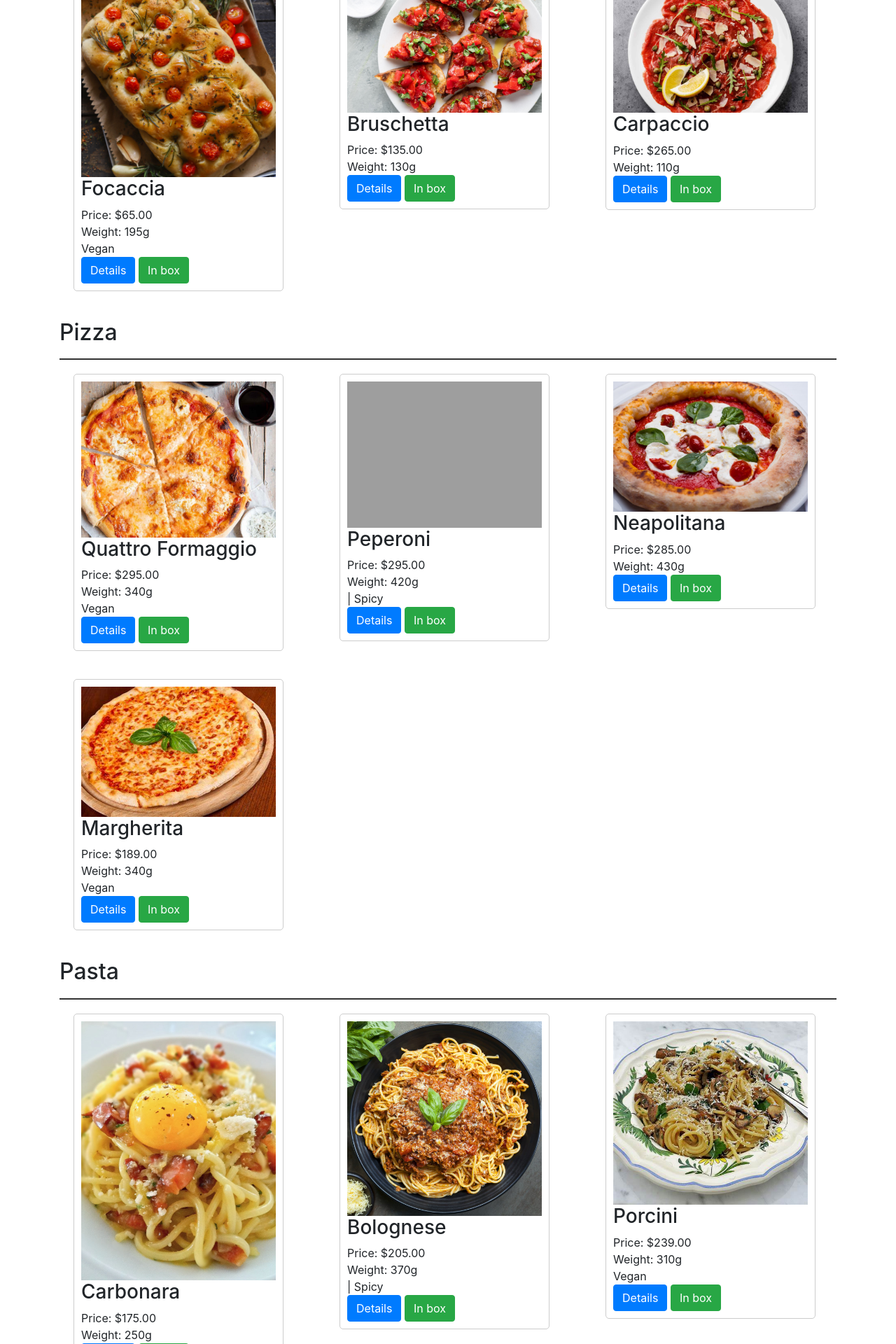
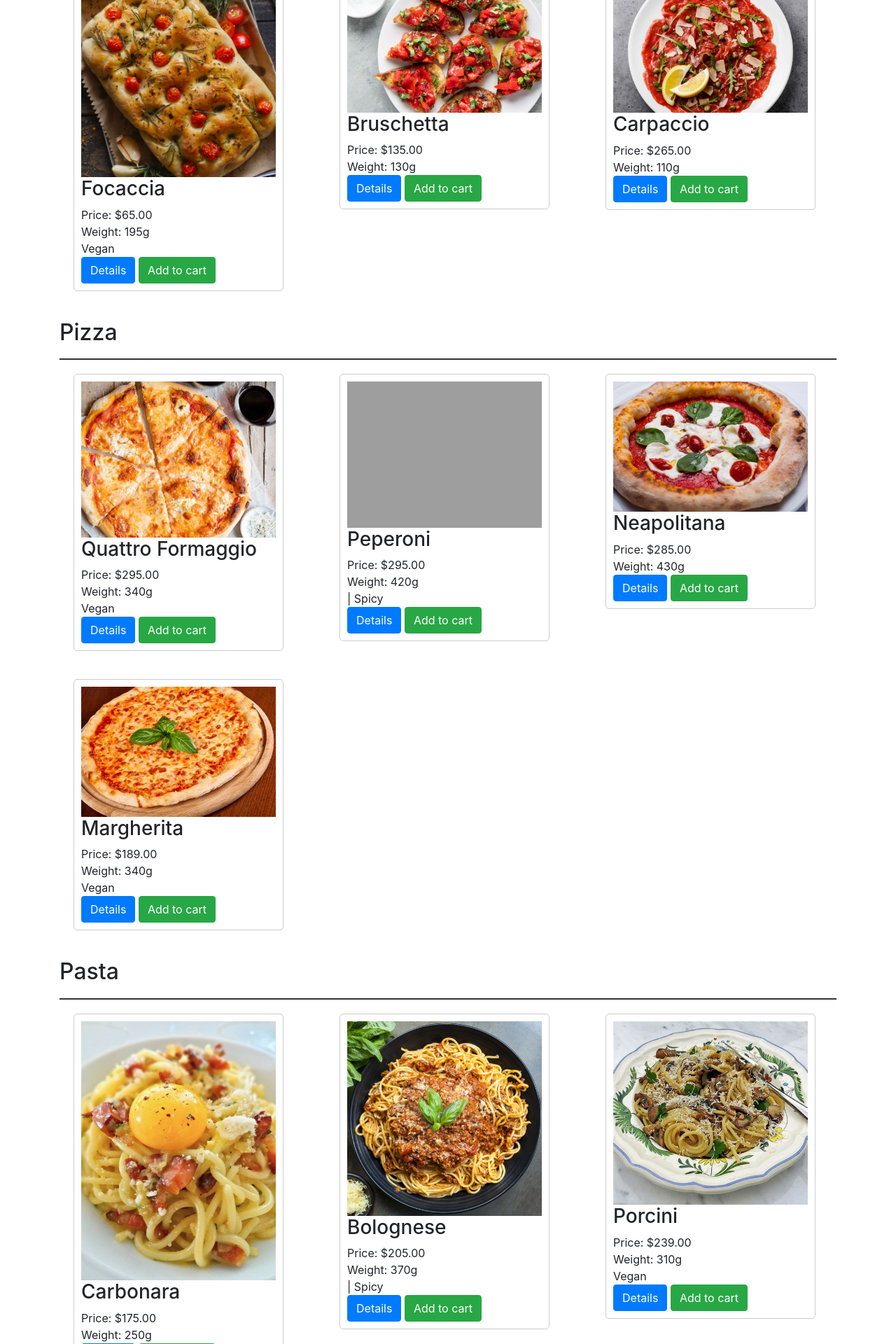
Before and after one commit to MytsakNatalia/Restaurant_Django_Project, a Django app: page /menu/ in a window 1280 px wide. Shown: the part 372-2292 px from the top of the page at 70% size. Run offline with Django 4.2, Linux system fonts and the light colour scheme; data comes from the database, SQL or seed files in the repository; both versions use the stored data as it was after the commit; some libraries are stand-ins or nearby versions; grey boxes are pictures that could not be loaded.

Commit message:
Shoping Cart edited

```diff
--- a/restaurant/menu/templates/menu/base.html
+++ b/restaurant/menu/templates/menu/base.html
@@ -111,7 +111,7 @@
         <nav class="additional-links">
             <div class="container">
                 <ul>
-                    <li><a href="#">My Box</a></li>
+                    <li><a href="{%url 'shopping_cart:view_cart'%}">My Box</a></li>
                     <li><a href="{% url 'reservations:user_reservations'%}">My Reservations</a></li>
                     <li> <a href="{% url 'reservations:booktbl'%}"> Book Table</a></li>
                     <li> <a href="{% url 'users:profile'%}"> My Profile</a></li>
--- a/restaurant/menu/templates/menu/index.html
+++ b/restaurant/menu/templates/menu/index.html
@@ -58,7 +58,7 @@
                                     <p>Weight: {{ meal.weight }}g</p>
                                     <p>{% if meal.is_vegan %}Vegan{% endif %}{% if meal.is_spicy %} | Spicy{% endif %}</p>
                                     <a href="{% url 'menu:meal_detail' meal.id %}" class="btn btn-primary">Details</a>
-                                    <a href="#" class="btn btn-success">In box</a>
+                                    <a href="{% url 'shopping_cart:add_to_cart' meal.id %}" class="btn btn-success">Add to cart</a>
                                 </div>
                             </div>
                         {% endif %}
--- a/restaurant/shopping_cart/templates/shopping_cart/view_orders.html
+++ b/restaurant/shopping_cart/templates/shopping_cart/view_orders.html
@@ -6,7 +6,7 @@
         {% for order in orders %}
             <li>{{ order.id }} - {{ order.address }} - {{ order.total_price }} - {{ order.status }}
                {% if order.status == 'Waiting for processing' %}
-                 <a class="btn btn-lg btn-danger" href="{% url 'shopping_cart:cancel_order' order.id %}">Cancel</a>
+               <a class="btn btn-lg btn-danger mt-3 mb-3 " href="{% url 'shopping_cart:cancel_order' order.id %}">Cancel</a>
                {% endif %}
             </li>
 
--- a/restaurant/shopping_cart/views.py
+++ b/restaurant/shopping_cart/views.py
@@ -1,4 +1,4 @@
-from django.shortcuts import render, redirect
+from django.shortcuts import render, redirect, reverse
 from  .models import ShoppingCart, ShoppingCartItem, Order
 from menu.models import Meal
 from .forms import OrderForm
@@ -52,9 +52,11 @@ def create_order(request):
 
             order.shopping_cart = user_cart
             user_cart.is_active = False
+            user_cart.save()
+            ShoppingCart.objects.create(user=request.user, is_active=True)
             order.total_price = calculate_total_price(user_cart)
             order.save()
-            return redirect('menu/index')
+            return redirect(reverse('menu:index'))
     else:
         form = OrderForm()
         form.fields['total_price'].initial = calculate_total_price(user_cart)
```
Also changed, not shown: restaurant/shopping_cart/templates/shopping_cart/view_cart.html (+4 -3 lines), restaurant/db.sqlite3, 1 other file.
